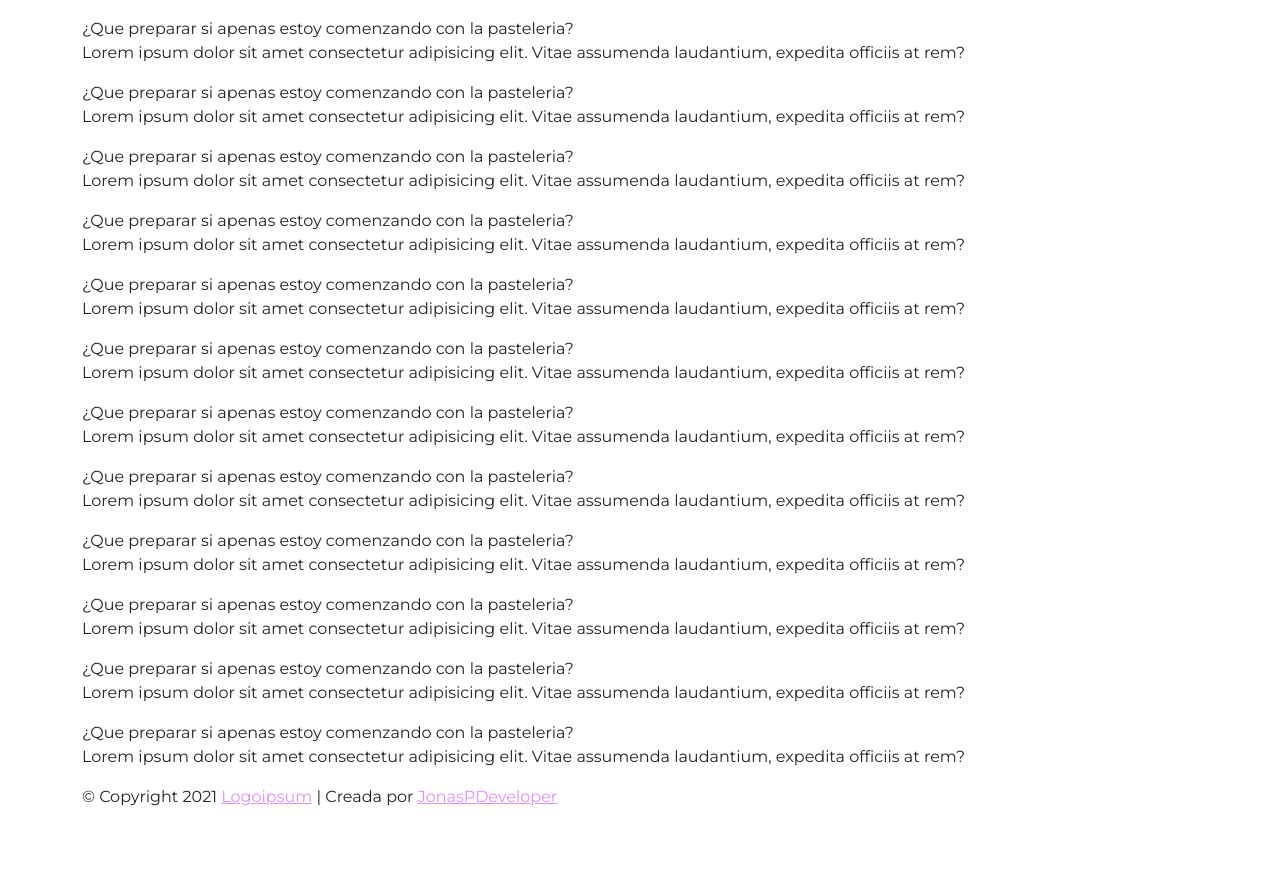
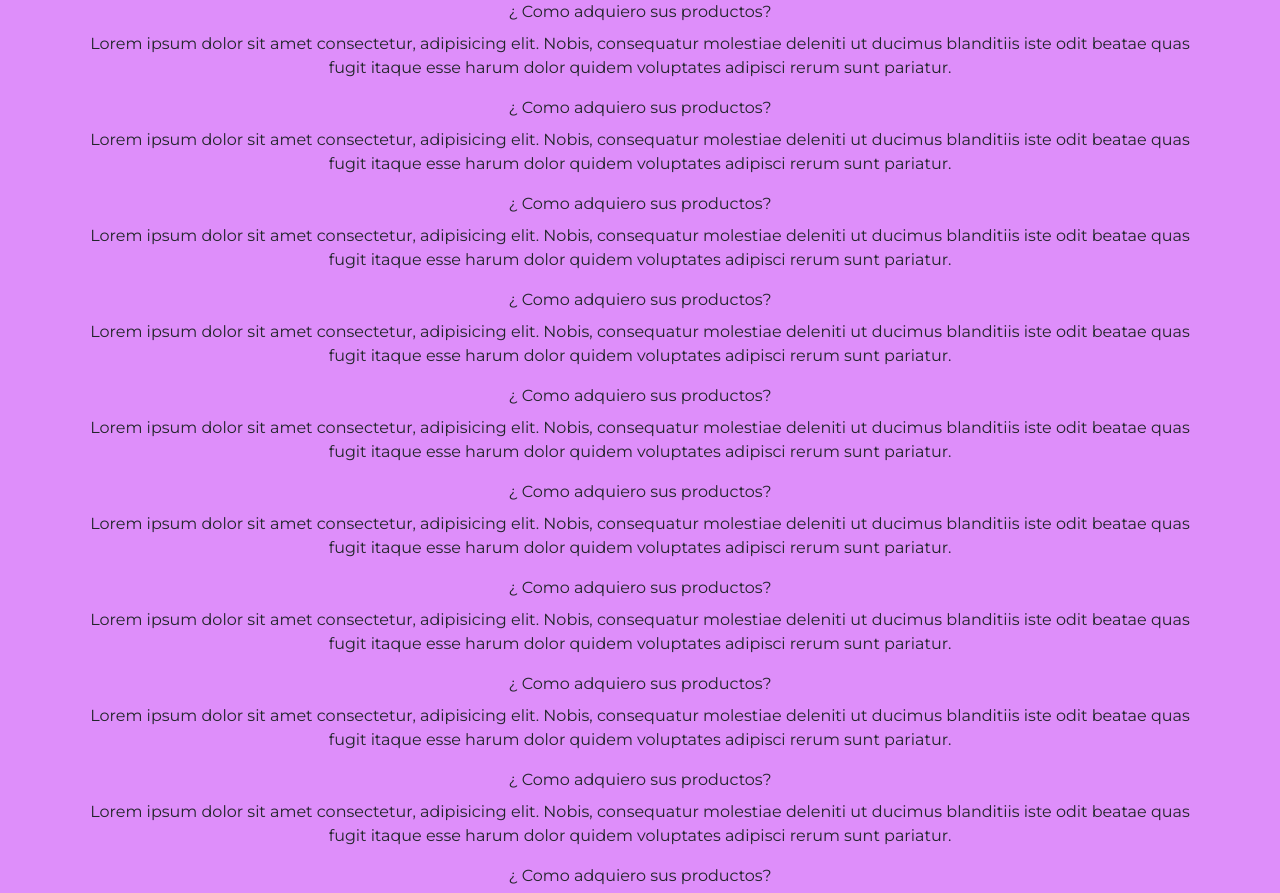
Before and after one commit to JonasPDeveloper/Ejercicio-BS, a website: page pages/f&q.html in a window 1280 px wide. Shown: the part 219-1112 px from the top of the page. Before the commit the page ends 1028 px from the top, so only its background shows below. Drawn offline with nearby package versions, Linux system fonts and the light colour scheme.

Commit message:
se modifico fyq

```diff
--- a/pages/f&q.html
+++ b/pages/f&q.html
@@ -14,7 +14,7 @@
     <link rel="stylesheet" href="/css/custom.css" />
     <title>JncPastisserie</title>
   </head>
-  <body>
+  <body style="background-color: #de8efa">
     <!--HEADER-->
     <header class="header">
       <!--NAV BAR-->
@@ -78,131 +78,168 @@
     </header>
     <main>
       <div class="container">
-        <div class="Titulo-FyQ">
-          <h2>Preguntas Frecuentes</h2>
+        <div class="col-12 col-6-md col-4 sm text-center">
+          <h1 class="display-3">Preguntas Frecuentes</h1>
         </div>
-        <section>
-          <div class="preguntas">
-            <div>
-              ¿Que preparar si apenas estoy comenzando con la pasteleria?
-            </div>
+        <div class="col-12 col-6-md col-4-sm text-center mt-3 mb 3">
+          <div class="mt-2 mb-2">¿ Como adquiero sus productos?</div>
           <p>
-              Lorem ipsum dolor sit amet consectetur adipisicing elit. Vitae
-              assumenda laudantium, expedita officiis at rem?
+            Lorem ipsum dolor sit amet consectetur, adipisicing elit. Nobis,
+            consequatur molestiae deleniti ut ducimus blanditiis iste odit
+            beatae quas fugit itaque esse harum dolor quidem voluptates adipisci
+            rerum sunt pariatur.
           </p>
         </div>
-          <div class="preguntas">
-            <div>
-              ¿Que preparar si apenas estoy comenzando con la pasteleria?
-            </div>
+        <div class="col-12 col-6-md col-4-sm text-center mt-3 mb 3">
+          <div class="mt-2 mb-2">¿ Como adquiero sus productos?</div>
           <p>
-              Lorem ipsum dolor sit amet consectetur adipisicing elit. Vitae
-              assumenda laudantium, expedita officiis at rem?
+            Lorem ipsum dolor sit amet consectetur, adipisicing elit. Nobis,
+            consequatur molestiae deleniti ut ducimus blanditiis iste odit
+            beatae quas fugit itaque esse harum dolor quidem voluptates adipisci
+            rerum sunt pariatur.
           </p>
         </div>
-          <div class="preguntas">
-            <div>
-              ¿Que preparar si apenas estoy comenzando con la pasteleria?
-            </div>
+        <div class="col-12 col-6-md col-4-sm text-center mt-3 mb 3">
+          <div class="mt-2 mb-2">¿ Como adquiero sus productos?</div>
           <p>
-              Lorem ipsum dolor sit amet consectetur adipisicing elit. Vitae
-              assumenda laudantium, expedita officiis at rem?
+            Lorem ipsum dolor sit amet consectetur, adipisicing elit. Nobis,
+            consequatur molestiae deleniti ut ducimus blanditiis iste odit
+            beatae quas fugit itaque esse harum dolor quidem voluptates adipisci
+            rerum sunt pariatur.
           </p>
         </div>
-          <div class="preguntas">
-            <div>
-              ¿Que preparar si apenas estoy comenzando con la pasteleria?
-            </div>
+        <div class="col-12 col-6-md col-4-sm text-center mt-3 mb 3">
+          <div class="mt-2 mb-2">¿ Como adquiero sus productos?</div>
           <p>
-              Lorem ipsum dolor sit amet consectetur adipisicing elit. Vitae
-              assumenda laudantium, expedita officiis at rem?
+            Lorem ipsum dolor sit amet consectetur, adipisicing elit. Nobis,
+            consequatur molestiae deleniti ut ducimus blanditiis iste odit
+            beatae quas fugit itaque esse harum dolor quidem voluptates adipisci
+            rerum sunt pariatur.
           </p>
         </div>
-          <div class="preguntas">
-            <div>
-              ¿Que preparar si apenas estoy comenzando con la pasteleria?
-            </div>
+        <div class="col-12 col-6-md col-4-sm text-center mt-3 mb 3">
+          <div class="mt-2 mb-2">¿ Como adquiero sus productos?</div>
           <p>
-              Lorem ipsum dolor sit amet consectetur adipisicing elit. Vitae
-              assumenda laudantium, expedita officiis at rem?
+            Lorem ipsum dolor sit amet consectetur, adipisicing elit. Nobis,
+            consequatur molestiae deleniti ut ducimus blanditiis iste odit
+            beatae quas fugit itaque esse harum dolor quidem voluptates adipisci
+            rerum sunt pariatur.
           </p>
         </div>
-          <div class="preguntas">
-            <div>
-              ¿Que preparar si apenas estoy comenzando con la pasteleria?
-            </div>
+        <div class="col-12 col-6-md col-4-sm text-center mt-3 mb 3">
+          <div class="mt-2 mb-2">¿ Como adquiero sus productos?</div>
           <p>
-              Lorem ipsum dolor sit amet consectetur adipisicing elit. Vitae
-              assumenda laudantium, expedita officiis at rem?
+            Lorem ipsum dolor sit amet consectetur, adipisicing elit. Nobis,
+            consequatur molestiae deleniti ut ducimus blanditiis iste odit
+            beatae quas fugit itaque esse harum dolor quidem voluptates adipisci
+            rerum sunt pariatur.
           </p>
         </div>
-          <div class="preguntas">
-            <div>
-              ¿Que preparar si apenas estoy comenzando con la pasteleria?
-            </div>
+        <div class="col-12 col-6-md col-4-sm text-center mt-3 mb 3">
+          <div class="mt-2 mb-2">¿ Como adquiero sus productos?</div>
           <p>
-              Lorem ipsum dolor sit amet consectetur adipisicing elit. Vitae
-              assumenda laudantium, expedita officiis at rem?
+            Lorem ipsum dolor sit amet consectetur, adipisicing elit. Nobis,
+            consequatur molestiae deleniti ut ducimus blanditiis iste odit
+            beatae quas fugit itaque esse harum dolor quidem voluptates adipisci
+            rerum sunt pariatur.
           </p>
         </div>
-          <div class="preguntas">
-            <div>
-              ¿Que preparar si apenas estoy comenzando con la pasteleria?
-            </div>
+        <div class="col-12 col-6-md col-4-sm text-center mt-3 mb 3">
+          <div class="mt-2 mb-2">¿ Como adquiero sus productos?</div>
           <p>
-              Lorem ipsum dolor sit amet consectetur adipisicing elit. Vitae
-              assumenda laudantium, expedita officiis at rem?
+            Lorem ipsum dolor sit amet consectetur, adipisicing elit. Nobis,
+            consequatur molestiae deleniti ut ducimus blanditiis iste odit
+            beatae quas fugit itaque esse harum dolor quidem voluptates adipisci
+            rerum sunt pariatur.
           </p>
         </div>
-          <div class="preguntas">
-            <div>
-              ¿Que preparar si apenas estoy comenzando con la pasteleria?
-            </div>
+        <div class="col-12 col-6-md col-4-sm text-center mt-3 mb 3">
+          <div class="mt-2 mb-2">¿ Como adquiero sus productos?</div>
           <p>
-              Lorem ipsum dolor sit amet consectetur adipisicing elit. Vitae
-              assumenda laudantium, expedita officiis at rem?
+            Lorem ipsum dolor sit amet consectetur, adipisicing elit. Nobis,
+            consequatur molestiae deleniti ut ducimus blanditiis iste odit
+            beatae quas fugit itaque esse harum dolor quidem voluptates adipisci
+            rerum sunt pariatur.
           </p>
         </div>
-          <div class="preguntas">
-            <div>
-              ¿Que preparar si apenas estoy comenzando con la pasteleria?
-            </div>
+        <div class="col-12 col-6-md col-4-sm text-center mt-3 mb 3">
+          <div class="mt-2 mb-2">¿ Como adquiero sus productos?</div>
           <p>
-              Lorem ipsum dolor sit amet consectetur adipisicing elit. Vitae
-              assumenda laudantium, expedita officiis at rem?
+            Lorem ipsum dolor sit amet consectetur, adipisicing elit. Nobis,
+            consequatur molestiae deleniti ut ducimus blanditiis iste odit
+            beatae quas fugit itaque esse harum dolor quidem voluptates adipisci
+            rerum sunt pariatur.
           </p>
         </div>
-          <div class="preguntas">
-            <div>
-              ¿Que preparar si apenas estoy comenzando con la pasteleria?
-            </div>
+        <div class="col-12 col-6-md col-4-sm text-center mt-3 mb 3">
+          <div class="mt-2 mb-2">¿ Como adquiero sus productos?</div>
           <p>
-              Lorem ipsum dolor sit amet consectetur adipisicing elit. Vitae
-              assumenda laudantium, expedita officiis at rem?
+            Lorem ipsum dolor sit amet consectetur, adipisicing elit. Nobis,
+            consequatur molestiae deleniti ut ducimus blanditiis iste odit
+            beatae quas fugit itaque esse harum dolor quidem voluptates adipisci
+            rerum sunt pariatur.
           </p>
         </div>
-          <div class="preguntas">
-            <div>
-              ¿Que preparar si apenas estoy comenzando con la pasteleria?
-            </div>
+        <div class="col-12 col-6-md col-4-sm text-center mt-3 mb 3">
+          <div class="mt-2 mb-2">¿ Como adquiero sus productos?</div>
           <p>
-              Lorem ipsum dolor sit amet consectetur adipisicing elit. Vitae
-              assumenda laudantium, expedita officiis at rem?
+            Lorem ipsum dolor sit amet consectetur, adipisicing elit. Nobis,
+            consequatur molestiae deleniti ut ducimus blanditiis iste odit
+            beatae quas fugit itaque esse harum dolor quidem voluptates adipisci
+            rerum sunt pariatur.
           </p>
         </div>
-          <div class="preguntas">
-            <div>
-              ¿Que preparar si apenas estoy comenzando con la pasteleria?
-            </div>
+        <div class="col-12 col-6-md col-4-sm text-center mt-3 mb 3">
+          <div class="mt-2 mb-2">¿ Como adquiero sus productos?</div>
           <p>
-              Lorem ipsum dolor sit amet consectetur adipisicing elit. Vitae
-              assumenda laudantium, expedita officiis at rem?
+            Lorem ipsum dolor sit amet consectetur, adipisicing elit. Nobis,
+            consequatur molestiae deleniti ut ducimus blanditiis iste odit
+            beatae quas fugit itaque esse harum dolor quidem voluptates adipisci
+            rerum sunt pariatur.
           </p>
         </div>
-        </section>
+        <div class="col-12 col-6-md col-4-sm text-center mt-3 mb 3">
+          <div class="mt-2 mb-2">¿ Como adquiero sus productos?</div>
+          <p>
+            Lorem ipsum dolor sit amet consectetur, adipisicing elit. Nobis,
+            consequatur molestiae deleniti ut ducimus blanditiis iste odit
+            beatae quas fugit itaque esse harum dolor quidem voluptates adipisci
+            rerum sunt pariatur.
+          </p>
+        </div>
+        <div class="col-12 col-6-md col-4-sm text-center mt-3 mb 3">
+          <div class="mt-2 mb-2">¿ Como adquiero sus productos?</div>
+          <p>
+            Lorem ipsum dolor sit amet consectetur, adipisicing elit. Nobis,
+            consequatur molestiae deleniti ut ducimus blanditiis iste odit
+            beatae quas fugit itaque esse harum dolor quidem voluptates adipisci
+            rerum sunt pariatur.
+          </p>
+        </div>
+        <div class="col-12 col-6-md col-4-sm text-center mt-3 mb 3">
+          <div class="mt-2 mb-2">¿ Como adquiero sus productos?</div>
+          <p>
+            Lorem ipsum dolor sit amet consectetur, adipisicing elit. Nobis,
+            consequatur molestiae deleniti ut ducimus blanditiis iste odit
+            beatae quas fugit itaque esse harum dolor quidem voluptates adipisci
+            rerum sunt pariatur.
+          </p>
+        </div>
+        <div class="col-12 col-6-md col-4-sm text-center mt-3 mb 3">
+          <div class="mt-2 mb-2">¿ Como adquiero sus productos?</div>
+          <p>
+            Lorem ipsum dolor sit amet consectetur, adipisicing elit. Nobis,
+            consequatur molestiae deleniti ut ducimus blanditiis iste odit
+            beatae quas fugit itaque esse harum dolor quidem voluptates adipisci
+            rerum sunt pariatur.
+          </p>
+        </div>
       </div>
     </main>
-    <footer class="footer">
+    <footer
+      class="footer text-center pb-4 pt-3"
+      style="background-color: #71118f"
+    >
       <div class="footer-bottom">
         <div class="container">
           <div class="footer-bottom__copyright">
@@ -216,6 +253,7 @@
         </div>
       </div>
     </footer>
+
     <!-- JavaScript Bundle with Popper -->
     <script
       src="https://cdn.jsdelivr.net/npm/bootstrap@5.1.3/dist/js/bootstrap.bundle.min.js"
```
Lines whose indentation alone changed are shown as unchanged.
